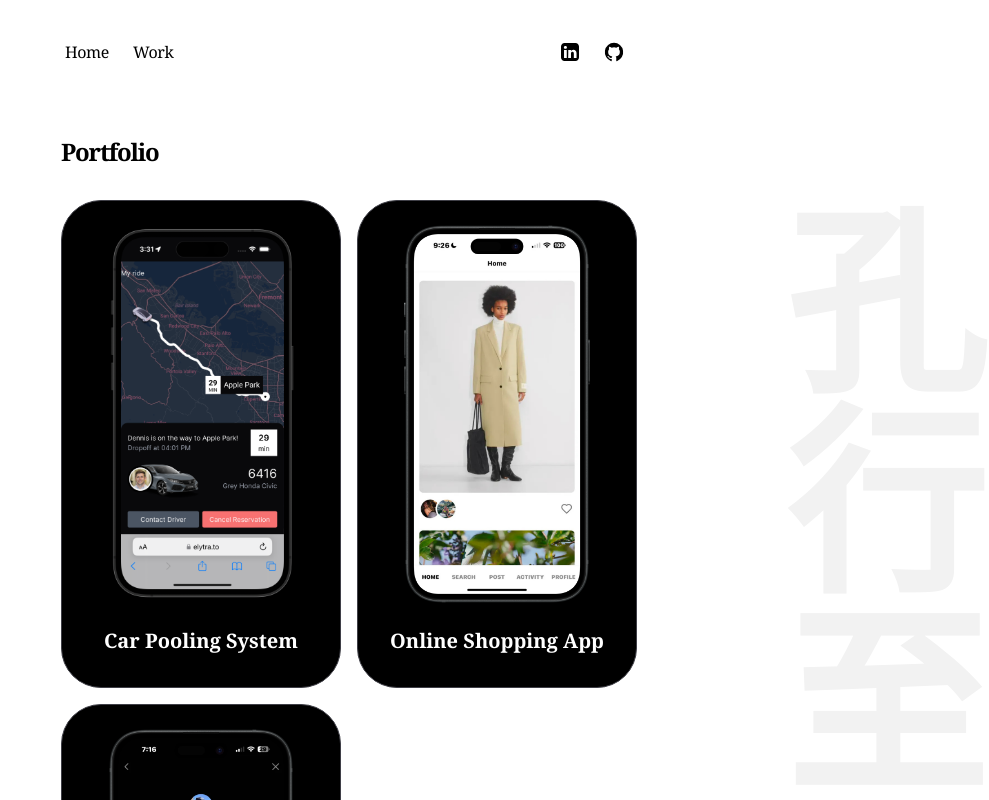
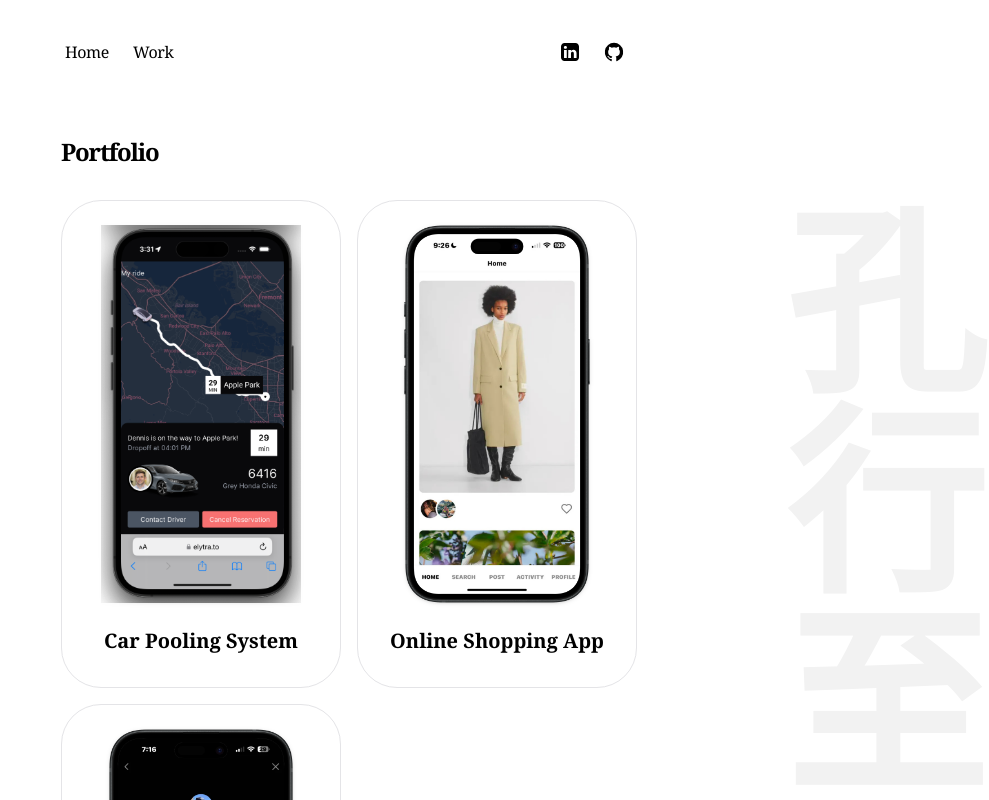
Before and after one commit to k2on/site, a Next.js app: page /work in a window 1280 px wide. Shown: the top 800 px of the page, without its empty margins (291-1280 px from the left). Built offline with nearby package versions, Linux system fonts and the light colour scheme.

Commit message:
fix: light mode

```diff
--- a/app/work/page.tsx
+++ b/app/work/page.tsx
@@ -53,7 +53,7 @@ function Showcase({ item }: ShowcaseProps) {
         href={link}
         className="flex"
       >
-        <div className="border transition bg-black hover:bg-zinc-900 border-zinc-700 rounded-[40px] py-4 w-full flex flex-col h-full">
+        <div className="border transition bg-white dark:bg-black hover:bg-zinc-100 dark:hover:bg-zinc-900 border-zinc-200 dark:border-zinc-700 rounded-[40px] py-4 w-full flex flex-col h-full">
           <div className="flex-1 flex items-center justify-center">
             <Image
               className="drop-shadow mx-auto object-contain"
@@ -64,7 +64,7 @@ function Showcase({ item }: ShowcaseProps) {
             />
           </div>
           <div className="mt-auto py-4">
-            <h1 className="text-white text-center text-xl font-semibold">{title}</h1>
+            <h1 className="text-center text-xl font-semibold">{title}</h1>
           </div>
         </div>
       </Link>
```
